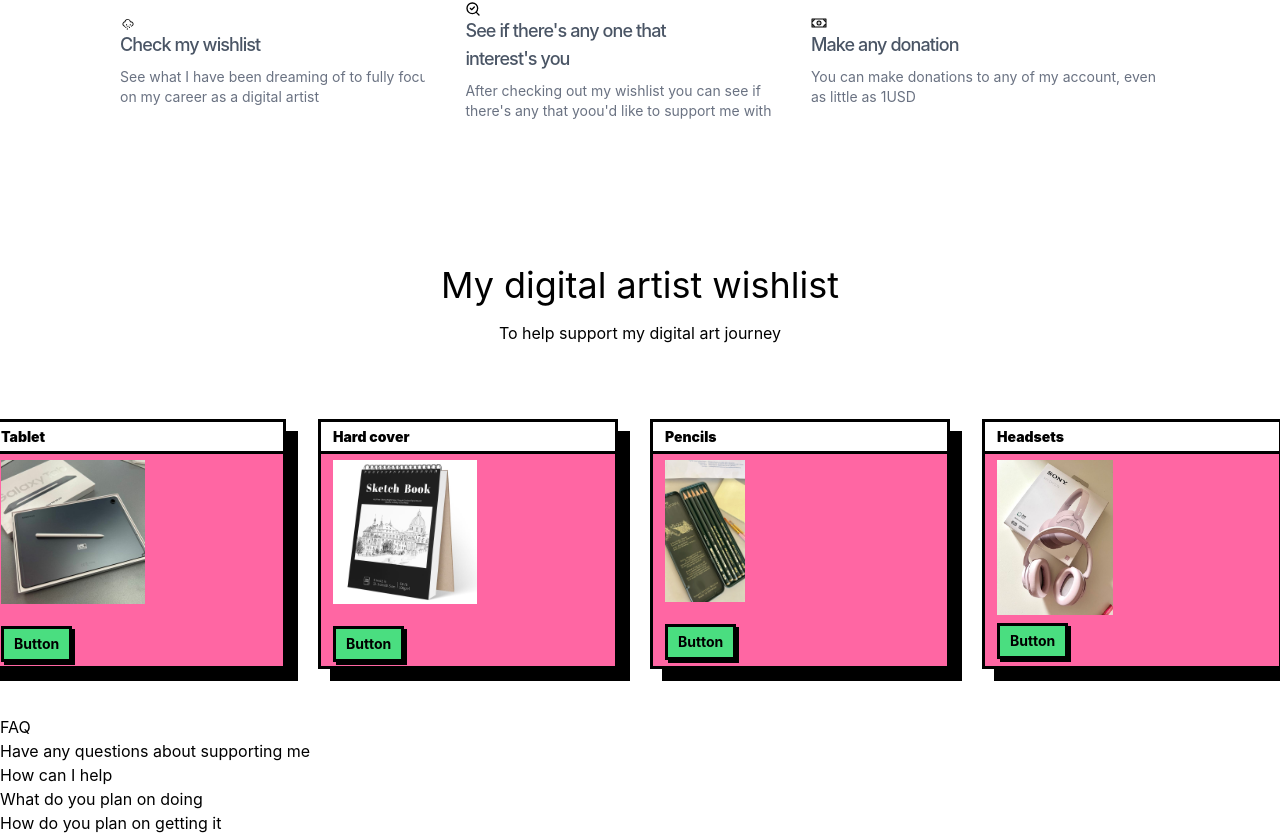
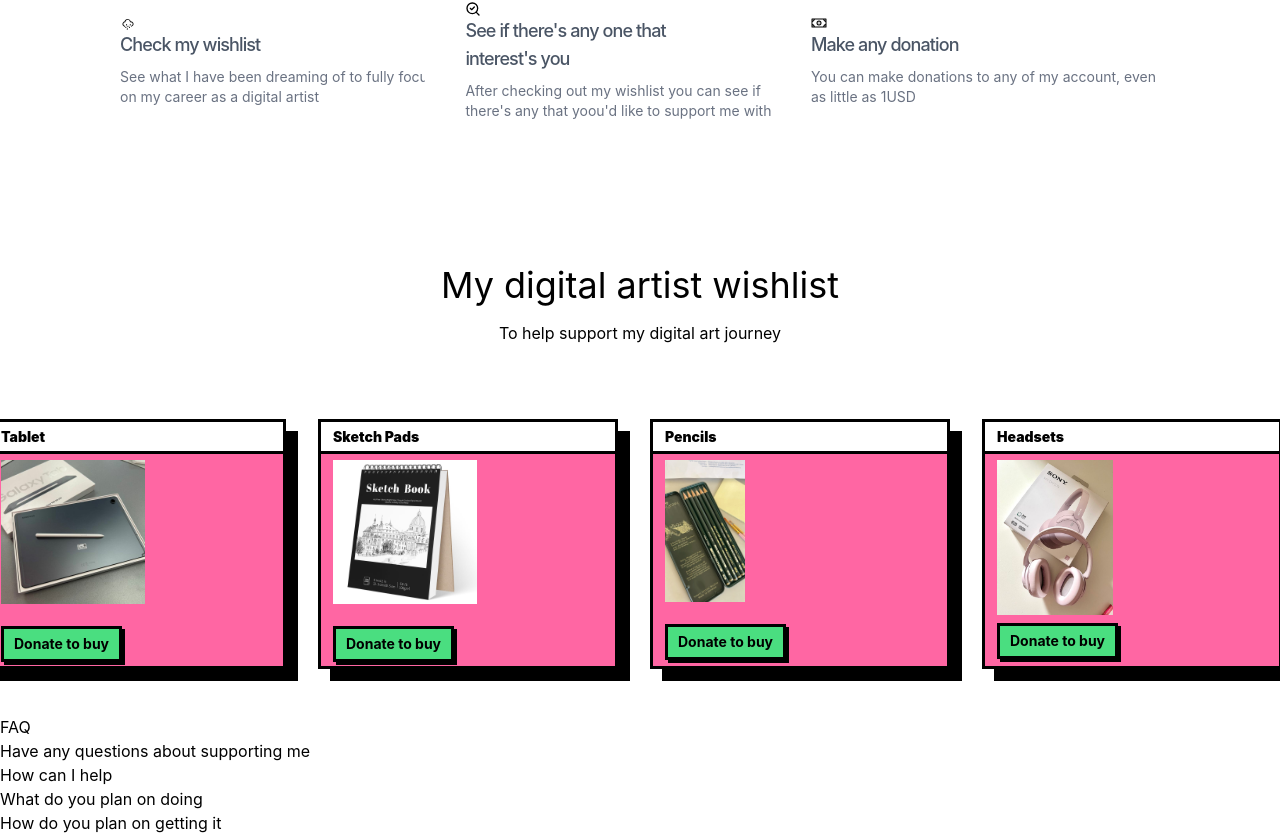
Before and after one commit to neducod/joanna, a React (Vite) app: page /merch in a window 1280 px wide. Shown: the part 623-1458 px from the top of the page. Built offline with nearby package versions, Linux system fonts and the light colour scheme.

Commit message:
changed button text

```diff
--- a/src/components/Merch.jsx
+++ b/src/components/Merch.jsx
@@ -85,19 +85,19 @@ function Home() {
                             <img src={Tab} alt="" className='w-36'/>
                             <br />
                             <button class="px-2.5 py-1.25 mt-0.5 border-3 border-black shadow-[3px_3px_0_#000000] font-[750] bg-[#4ade80] cursor-pointer transition-all duration-300 ease-in-out hover:translate-x-[1.5px] hover:translate-y-[1.5px] hover:shadow-[1.5px_1.5px_0_#000000] hover:bg-[#1ac2ff] active:translate-x-[3px] active:translate-y-[3px] active:shadow-none">
-                            Button
+                            Donate to buy
                             </button>
                         </div>
                     </div>
                     <div className='w-[300px] h-[250px] -translate-x-1.5 -translate-y-1.5 bg-[#ff66a3] border-3 border-black shadow-[12px_12px_0_#000000] overflow-hidden transition-all duration-300 ease-in-out hover:-translate-x-1.5 hover:translate-y-0'>
                         <div class="text-sm font-black w-full h-8 bg-white px-3 py-1.25 text-black border-b-3 border-black">
-                            <p>Hard cover</p>
+                            <p>Sketch Pads</p>
                         </div>
                         <div class="p-1.5 px-3 text-sm font-semibold">
                             <img src={Books} alt="" className='w-36' />
                             <br />
                             <button class="px-2.5 py-1.25 mt-0.5 border-3 border-black shadow-[3px_3px_0_#000000] font-[750] bg-[#4ade80] cursor-pointer transition-all duration-300 ease-in-out hover:translate-x-[1.5px] hover:translate-y-[1.5px] hover:shadow-[1.5px_1.5px_0_#000000] hover:bg-[#1ac2ff] active:translate-x-[3px] active:translate-y-[3px] active:shadow-none">
-                            Button
+                            Donate to buy
                             </button>
                         </div>
                     </div>
@@ -109,7 +109,7 @@ function Home() {
                             <img src={Pencils} alt="" className='w-20' />
                             <br />
                             <button class="px-2.5 py-1.25 mt-0.5 border-3 border-black shadow-[3px_3px_0_#000000] font-[750] bg-[#4ade80] cursor-pointer transition-all duration-300 ease-in-out hover:translate-x-[1.5px] hover:translate-y-[1.5px] hover:shadow-[1.5px_1.5px_0_#000000] hover:bg-[#1ac2ff] active:translate-x-[3px] active:translate-y-[3px] active:shadow-none">
-                            Button
+                            Donate to buy
                             </button>
                         </div>
                     </div>
@@ -120,7 +120,7 @@ function Home() {
                         <div class="p-1.5 px-3 text-sm font-semibold">
                             <img src={Headset} alt="" className='w-29' />
                             <button class="px-2.5 py-1.25 mt-2 border-3 border-black shadow-[3px_3px_0_#000000] font-[750] bg-[#4ade80] cursor-pointer transition-all duration-300 ease-in-out hover:translate-x-[1.5px] hover:translate-y-[1.5px] hover:shadow-[1.5px_1.5px_0_#000000] hover:bg-[#1ac2ff] active:translate-x-[3px] active:translate-y-[3px] active:shadow-none">
-                            Button
+                            Donate to buy
                             </button>
                         </div>
                     </div>
```
